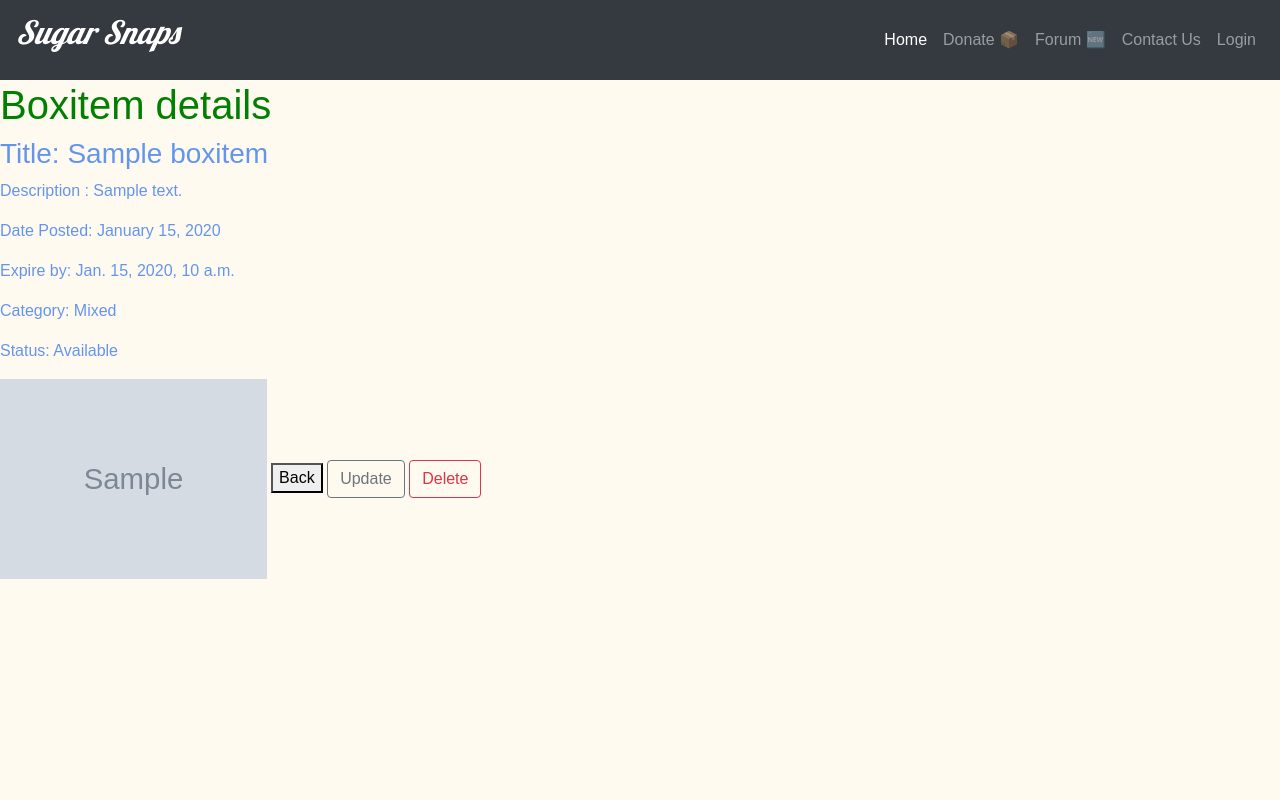
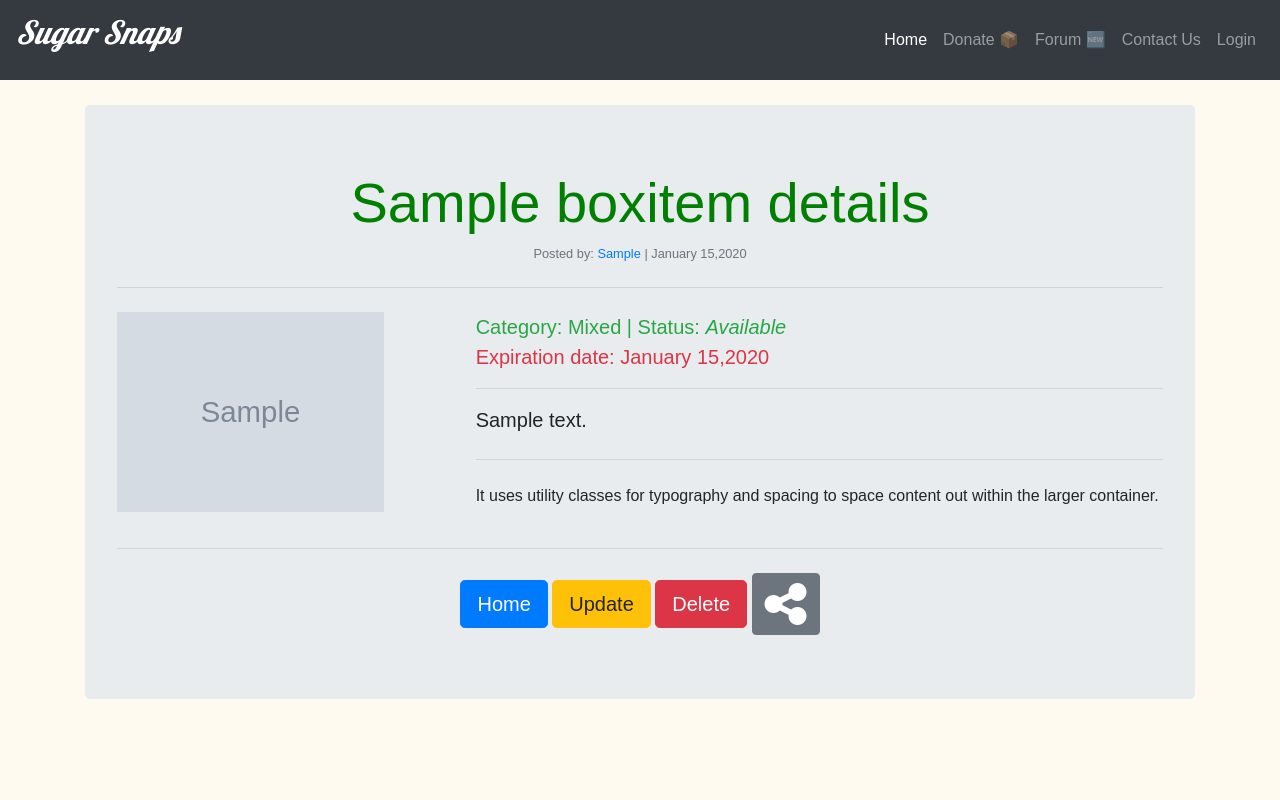
Before and after one commit to slukas111/SugarSnapsCap, a Django app: a page that uses templates/sugar_app/boxitem_detail.html in a window 1280 px wide. Run offline with Django 3.2, Linux system fonts and the light colour scheme; data comes from the database, SQL or seed files in the repository; tables that the repository leaves empty hold one stand-in row (values such as "Sample post"); grey boxes marked "Sample" are stand-in pictures; parts of the project's set-up code (start-up, migrations or seed data) failed here and were passed over; some libraries are stand-ins or nearby versions.

Commit message:
social share to facebook

```diff
--- a/SugarProject/settings.py
+++ b/SugarProject/settings.py
@@ -57,7 +57,8 @@ INSTALLED_APPS = [
     'bootstrap4',
     'bootstrap_datepicker_plus',
     'notifications',
-    'sendemail'
+    'sendemail',
+    'django_social_share'
 
 ]
 DJANGO_NOTIFICATIONS_CONFIG = { 'SOFT_DELETE': True}
--- a/pyproject.toml
+++ b/pyproject.toml
@@ -14,6 +14,7 @@ django-bootstrap4 = "^2.2.0"
 django-star-ratings = "^0.9.1"
 django-notifications-hq = "^1.6.0"
 django-environ = "^0.4.5"
+django-social-share = "^1.4.0"
 
 
 [tool.poetry.dev-dependencies]
--- a/sugar_app/static/css/style.css
+++ b/sugar_app/static/css/style.css
@@ -1,6 +1,5 @@
 body {
     font-family: sans-serif;
-    color: cornflowerblue;
     background-color: floralwhite;
 }
 
--- a/templates/index.html
+++ b/templates/index.html
@@ -1,5 +1,6 @@
 {% extends 'base.html' %}
 {% block content %}
+
 <div class="jumbotron jumbotron-fluid" style="background-color: floralwhite">
     <div class="container">
         <h1 class="display-4">Welcome to Sugar Snaps.</h1>
@@ -22,6 +23,7 @@
                     <div class="input-group-append">
                         <button class="btn btn-outline-secondary" type="submit">Apply Filter</button>
                     </div>
+
                 </div>
             </div>
         </form>
@@ -31,6 +33,7 @@
     <div class="container">
         <div class="row">
             {% for post in posts %}
+
             <div class="col-12 col-lg-4 col-md-6 mt-4">
                 <div class="card shadow p-3">
                     <div class="card-img-top"
--- a/templates/sugar_app/boxitem_detail.html
+++ b/templates/sugar_app/boxitem_detail.html
@@ -1,17 +1,54 @@
 {% extends 'base.html' %}
+{% load social_share %}
+
 {% block content %}
-<h1>Boxitem details</h1>
 
-<h3>Title: {{ object.title }}</h3>
-<p>Description : {{ object.description }}</p>
-<p>Date Posted: {{ object.date_posted|date:"F d, Y" }}</p>
-<p>Expire by: {{object.expiration}}</p>
-<p>Category: {{object.item_category}}</p>
-<p>Status: {{object.que_assign}}</p>
-<img src="{{object.image.url}}" alt="coming soon" style="height: 200px">
-<button onclick="window.history.back()">Back</button>
+<div class="container mt-4">
+    <div class="jumbotron">
+        <div class="row">
+            <div class="col-12 text-center">
+                <h1 class="display-4">{{object.title|capfirst}} details</h1>
+                <small class="text-muted">
+                    Posted by: <a href="{% url 'user_profile' object.profile.id %}">
+                    {{object.profile|capfirst}} </a> | {{object.date_posted|date:"F d,Y"}}</small>
+            </div>
+        </div>
+        <hr class="my-4">
+        <div class="row">
+            <div class="col-sm-4">
+                <img alt="coming soon" src="{{object.image.url}}" style="height: 200px">
+            </div>
 
-<a  class="btn btn-outline-secondary" href="{%url 'postupdate' object.id%}">Update</a>
-        <a  class="btn btn-outline-danger" href="{%url 'postdelete' object.id %}">Delete</a>
+            <div class="col-sm-8">
+                <small class="lead text-success">
+                    Category: <strong>{{ object.item_category }}</strong> |
+                    Status: <em>{{object.que_assign}}</em>
+                </small><br>
+                <small class="lead text-danger">
+                    Expiration date: {{object.expiration|date:"F d,Y"}}</small>
+                <hr>
+                <p class="lead">{{object.description}}</p>
+                <hr class="my-4">
+                <p>It uses utility classes for typography and spacing to space content out within the larger
+                    container.</p>
+            </div>
+        </div>
+        <hr class="my-4">
+        <div class="text-center">
+            <a class="btn btn-primary btn-lg" href="{% url 'homepage' %}" role="button">Home</a>
+            <a class="btn btn-warning btn-lg" href="{%url 'postupdate' object.id%}">Update</a>
+            <a class="btn btn-danger btn-lg" href="{%url 'postdelete' object.id %}">Delete</a>
+
+            <button aria-expanded="false" aria-haspopup="true" class="btn btn-secondary"
+                    data-toggle="dropdown" id="dropdownMenuButton" type="button">
+                <i class="fas fa-share-alt fa-3x"></i>
+            </button>
+            <div aria-labelledby="dropdownMenuButton" class="dropdown-menu" >
+                {% post_to_facebook object_or_url '<i class="fab fa-facebook fa-3x"></i>' %}
+            </div>
+        </div>
+
+    </div>
+</div>
 
 {% endblock content %}
```
Also changed, not shown: 1 other file.
